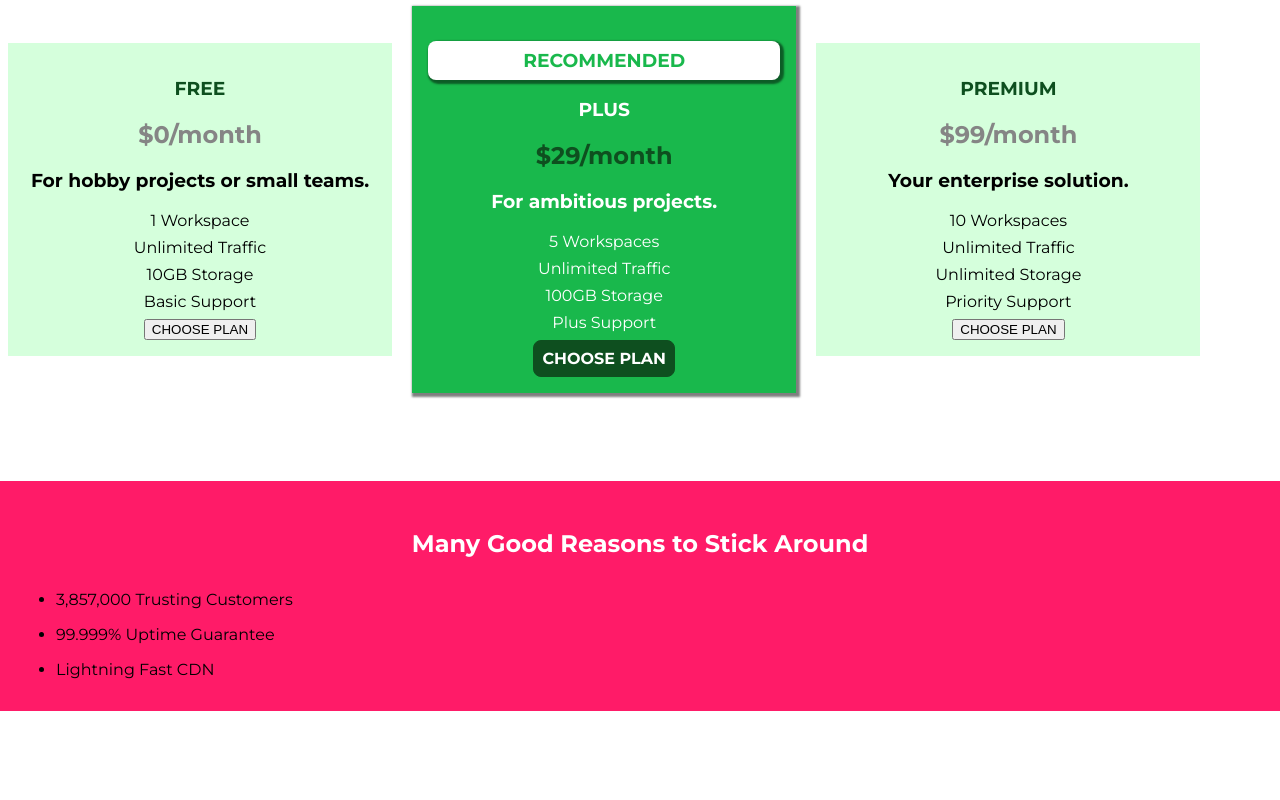
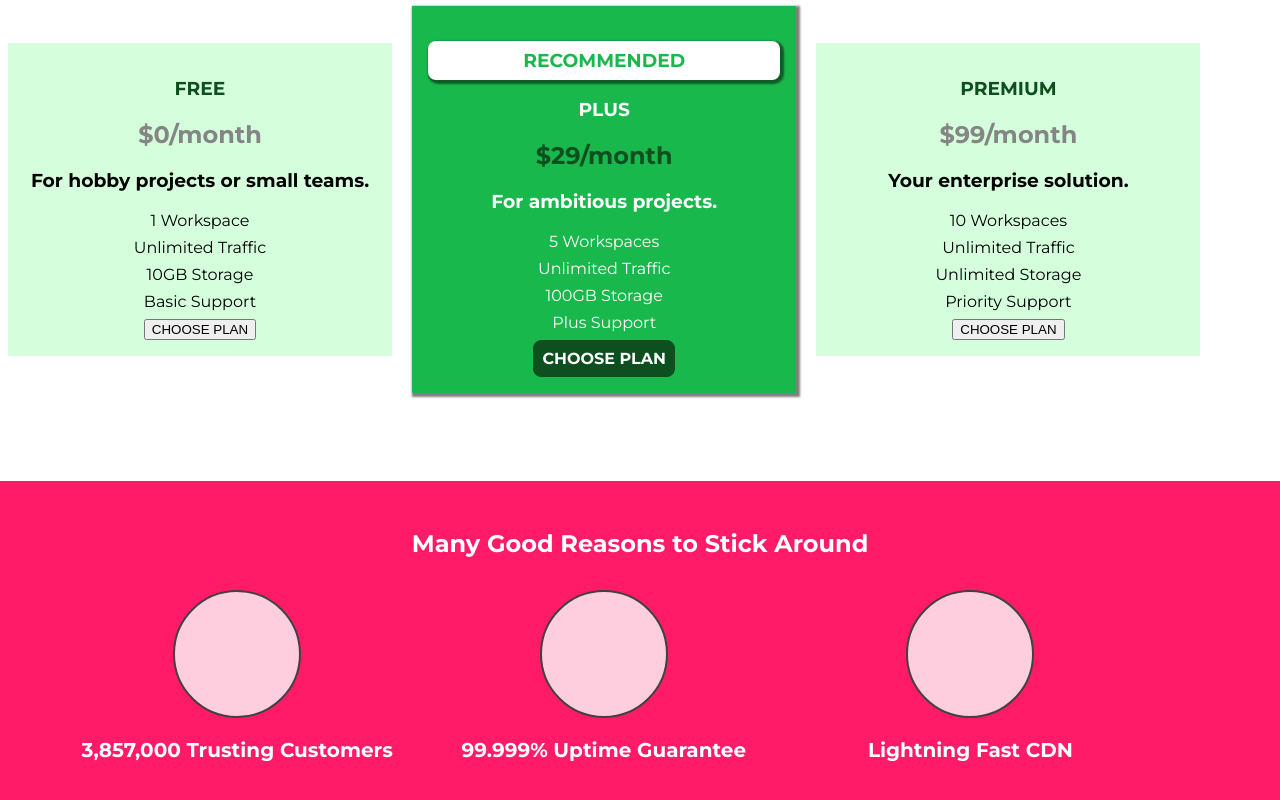
Before and after one commit to sourya1995/CSSPractice, a plain HTML site: page index.html in a window 1280 px wide. Shown: the part 642-1442 px from the top of the page. Before the commit the page ends 1353 px from the top, so only its background shows below. Drawn offline with Linux system fonts and the light colour scheme.

Commit message:
centering circles

```diff
--- a/index.html
+++ b/index.html
@@ -90,24 +90,24 @@
         </section>
         <section id="key-features">
             <h1 class="section-title">Many Good Reasons to Stick Around</h1>
-            <ul>
-                <li>
-                    <div>
+            <ul class="key-feature__list">
+                <li class="key-feature">
+                    <div class="key-feature__image">
 
                     </div>
-                    <p>3,857,000 Trusting Customers</p>
+                    <p class="key-feature__description">3,857,000 Trusting Customers</p>
                 </li>
-                <li>
-                    <div>
+                <li class="key-feature">
+                    <div class="key-feature__image">
 
                     </div>
-                    <p>99.999% Uptime Guarantee</p>
+                    <p class="key-feature__description">99.999% Uptime Guarantee</p>
                 </li>
-                <li>
-                    <div>
+                <li class="key-feature">
+                    <div class="key-feature__image">
 
                     </div>
-                    <p>Lightning Fast CDN</p>
+                    <p class="key-feature__description">Lightning Fast CDN</p>
                 </li>
             </ul>
         </section>
--- a/main.css
+++ b/main.css
@@ -113,6 +113,35 @@ body{
 
 }
 
+#key-feature__list {
+    list-style: none;
+    margin: 0;
+    padding: 0;
+    text-align: center;
+}
+
+.key-feature {
+    display: inline-block;
+    width: 30%;
+    vertical-align: top;
+}
+
+.key-feature__image {
+    background: #ffcede;
+    width: 128px;
+    height: 128px;
+    border: 2px solid #424242;
+    border-radius: 50%;
+    margin: auto;
+}
+
+.key-feature__description {
+    text-align: center;
+    font-weight: bold;
+    color: white;
+    font-size: 20px;
+}
+
 .main-header {
     width: 100%;
     background-color: #2ddf5c;
```
